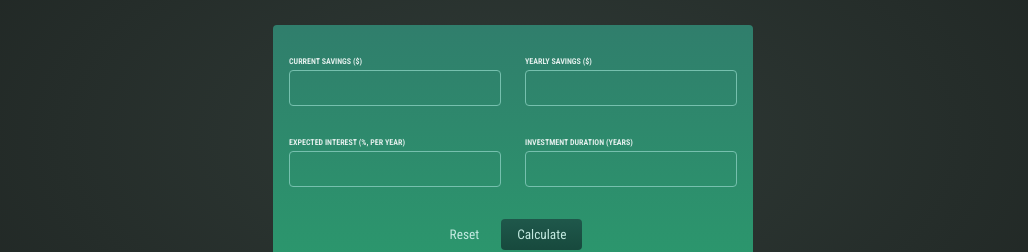
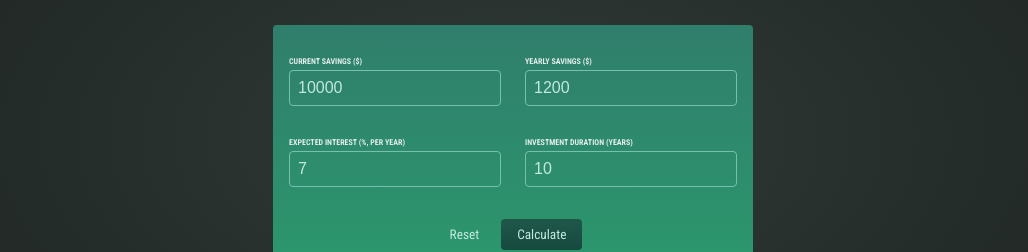
Before and after one commit to codesgoodman/Investment-calculator, a React (Create React App) app: page / in a window 1280 px wide. Shown: the part 201-453 px from the top of the page, without its empty margins (127-1155 px from the left). Built offline with nearby package versions, Linux system fonts and the light colour scheme.

Commit message:
two-way binding with assigning value property

```diff
--- a/src/components/UserInput/UserInput.js
+++ b/src/components/UserInput/UserInput.js
@@ -30,6 +30,7 @@ const UserInput = (props) => {
             onChange={(event) => {
               inputChangeHandler("current-savings", event.target.value);
             }}
+            value={userInput["current-savings"]}
             type="number"
             id="current-savings"
           />
@@ -40,6 +41,7 @@ const UserInput = (props) => {
             onChange={(event) => {
               inputChangeHandler("yearly-contribution", event.target.value);
             }}
+            value={userInput["yearly-contribution"]}
             type="number"
             id="yearly-contribution"
           />
@@ -54,6 +56,7 @@ const UserInput = (props) => {
             onChange={(event) => {
               inputChangeHandler("expected-return", event.target.value);
             }}
+            value={userInput["expected-return"]}
             type="number"
             id="expected-return"
           />
@@ -64,6 +67,7 @@ const UserInput = (props) => {
             onChange={(event) => {
               inputChangeHandler("duration", event.target.value);
             }}
+            value={userInput["duration"]}
             type="number"
             id="duration"
           />
```
